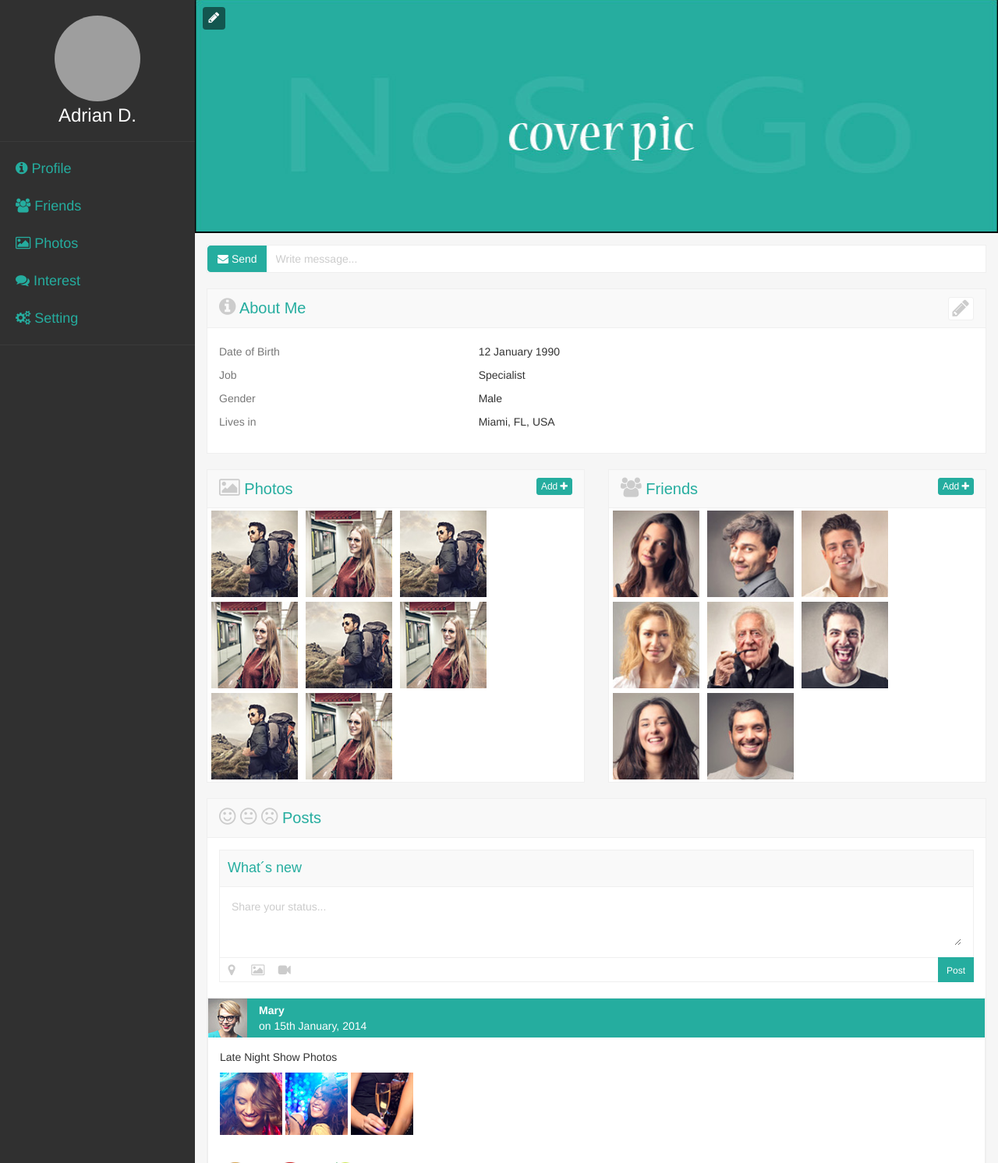
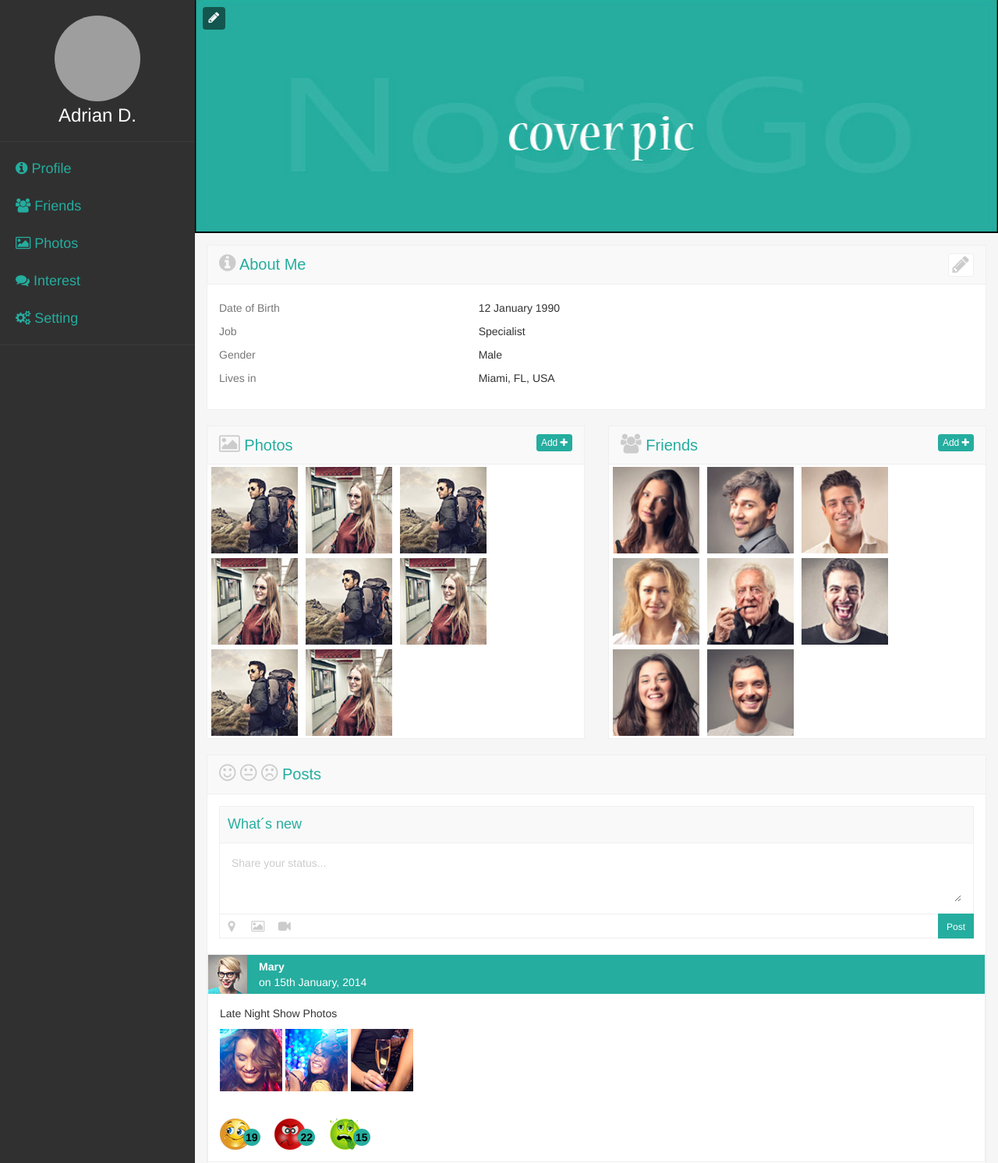
Before and after one commit to samyasin/noSoGo_102, a PHP site: page /profile.php in a window 1280 px wide. Shown: the part 100-1592 px from the top of the page at 78% size. Run offline with PHP 8.4, Linux system fonts and the light colour scheme; the visitor is signed in with stand-in values (Sample User, id 1); data comes from the database, SQL or seed files in the repository; some libraries are stand-ins or nearby versions; grey boxes are pictures that could not be loaded.

Commit message:
Update profile.php

```diff
--- a/profile.php
+++ b/profile.php
@@ -6,18 +6,7 @@
             <img src="images/profile-cover.jpg" alt="cover" />
             <a href="#coverpic" class="btn btn-cover"><i class="fa fa-pencil fa-fw"></i></a>
         </div>
-        <div class="panel panel-default share">
-            <div class="input-group">
-                <div class="input-group-btn">
-                    <a class="btn btn-primary" href="#"><i class="fa fa-envelope"></i> Send</a>
-                </div>
 
-
-                <input type="text" class="form-control share-text" placeholder="Write message..." />
-            </div>
-
-
-        </div>
         <div class="row">
             <div class="col-md-12">
 
```
